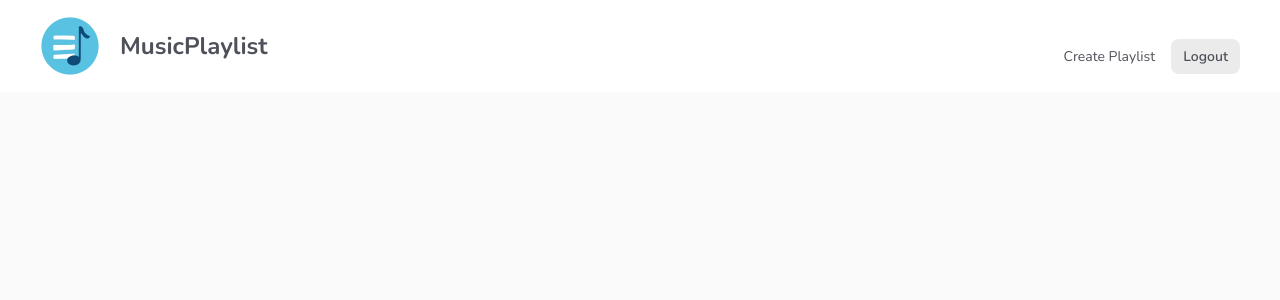
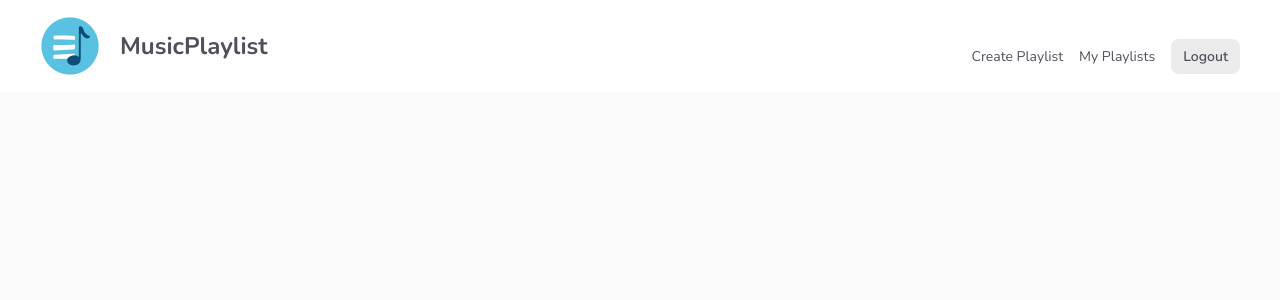
Before and after one commit to elvan/music-playlist-app-vue-firebase, a Vue app: page / in a window 1280 px wide. Shown: the top 300 px of the page. Built offline with nearby package versions, Linux system fonts and the light colour scheme; no server answers; the database is empty; sample sign-in values are in the browser's storage.

Commit message:
user playlists route

```diff
--- a/src/components/Navbar.vue
+++ b/src/components/Navbar.vue
@@ -7,6 +7,9 @@
         <div v-if="user">
           <router-link :to="{ name: 'CreatePlaylist' }"
             >Create Playlist</router-link
+          >
+          <router-link :to="{ name: 'UserPlaylists' }"
+            >My Playlists</router-link
           >
           <button @click="handleClick">Logout</button>
         </div>
--- a/src/router/index.js
+++ b/src/router/index.js
@@ -4,6 +4,7 @@ import Signup from '../views/auth/Signup.vue';
 import Home from '../views/Home.vue';
 import CreatePlaylist from '../views/playlists/CreatePlaylist.vue';
 import PlaylistDetails from '../views/playlists/PlaylistDetails.vue';
+import UserPlaylists from '../views/playlists/UserPlaylists.vue';
 
 // route guard
 import { projectAuth } from '../firebase/config';
@@ -47,6 +48,12 @@ const routes = [
     props: true,
     beforeEnter: requireAuth,
   },
+  {
+    path: '/playlists/user',
+    name: 'UserPlaylists',
+    component: UserPlaylists,
+    beforeEnter: requireAuth,
+  },
 ];
 
 const router = createRouter({
--- /dev/null
+++ b/src/views/playlists/UserPlaylists.vue
@@ -0,0 +1,20 @@
+<template>
+  <div class="user-playlists">
+    <h2>My Playlists</h2>
+  </div>
+</template>
+
+<script>
+export default {};
+</script>
+
+<style scoped>
+h2 {
+  padding-bottom: 10px;
+  margin-bottom: 30px;
+  border-bottom: 1px solid var(--secondary);
+}
+.btn {
+  margin-top: 20px;
+}
+</style>
```
